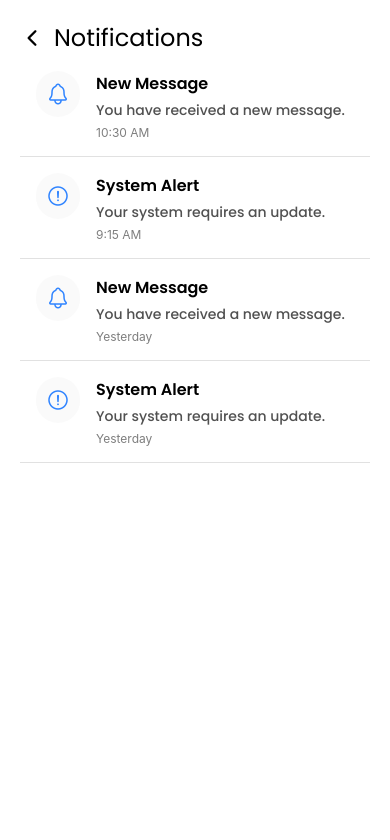
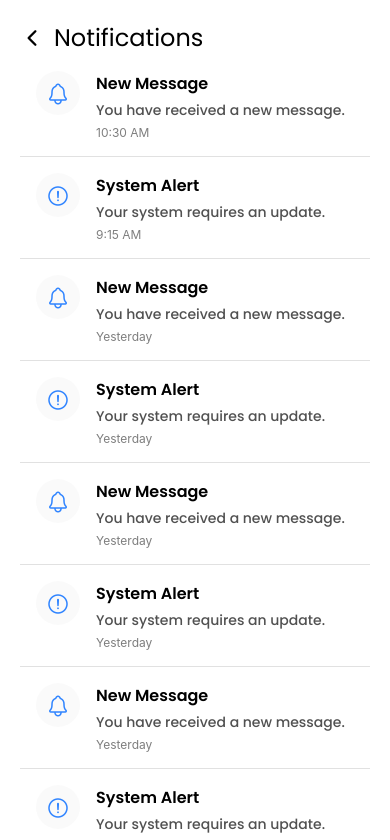
Before and after one commit to kunjladumor/HR-Attendee, a React Native app: screen /Notifications in a window 390 px wide. Shown: the top 840 px of the page. Built offline with nearby package versions, Linux system fonts and the light colour scheme.

Commit message:
feat: Improve NotificationScreen layout and scroll functionality

```diff
--- a/components/NotificationCard.js
+++ b/components/NotificationCard.js
@@ -6,7 +6,7 @@ import colors from "../styles/ColorStyles"; // Adjust the import based on your p
 const NotificationCard = ({ icon, title, content, time }) => {
   return (
     <View style={styles.card}>
-      <View style={styles.iconContainer}>
+      <View style={icon ? styles.iconContainer : { width: 60 }}>
         <Ionicons
           name={icon}
           size={24}
@@ -34,6 +34,8 @@ const styles = StyleSheet.create({
     marginRight: 16,
     backgroundColor: `${colors.neutral30}1A`,
     padding: 10,
+    width: 44,
+    height: 44,
     borderRadius: 25,
     alignSelf: "flex-start",
   },
--- a/screens/NotificationScreen.js
+++ b/screens/NotificationScreen.js
@@ -1,5 +1,5 @@
 import React from "react";
-import { View, FlatList, StyleSheet } from "react-native";
+import { View, ScrollView, StyleSheet } from "react-native";
 import NotificationCard from "../components/NotificationCard"; // Adjust the import based on your project structure
 import CustomText from "../components/CustomText"; // Adjust the import based on your project structure
 import { CommonStyles, statusBarHeight } from "../styles/style"; // Adjust the import based on your project structure
@@ -35,19 +35,53 @@ const notifications = [
     content: "Your system requires an update.",
     time: "Yesterday",
   },
+  {
+    id: "5",
+    icon: "notifications-outline",
+    title: "New Message",
+    content: "You have received a new message.",
+    time: "Yesterday",
+  },
+  {
+    id: "6",
+    icon: "alert-circle-outline",
+    title: "System Alert",
+    content: "Your system requires an update.",
+    time: "Yesterday",
+  },
+  {
+    id: "7",
+    icon: "notifications-outline",
+    title: "New Message",
+    content: "You have received a new message.",
+    time: "Yesterday",
+  },
+  {
+    id: "8",
+    icon: "alert-circle-outline",
+    title: "System Alert",
+    content: "Your system requires an update.",
+    time: "Yesterday",
+  },
+  {
+    id: "9",
+    icon: "notifications-outline",
+    title: "New Message",
+    content: "You have received a new message.",
+    time: "Yesterday",
+  },
+  {
+    id: "10",
+    icon: "alert-circle-outline",
+    title: "System Alert",
+    content: "Your system requires an update.",
+    time: "Yesterday",
+  },
 ];
 
 const NotificationScreen = ({ navigation }) => {
-  const renderItem = ({ item }) => (
-    <NotificationCard
-      icon={item.icon}
-      title={item.title}
-      content={item.content}
-      time={item.time}
-    />
-  );
-
   return (
+    <ScrollView contentContainerStyle={styles.scrollViewContent}>
       <View style={styles.container}>
         <View style={CommonStyles.header}>
           <Ionicons
@@ -57,13 +91,17 @@ const NotificationScreen = ({ navigation }) => {
           />
           <CustomText style={{ fontSize: 24 }}>Notifications</CustomText>
         </View>
-      <FlatList
-        data={notifications}
-        renderItem={renderItem}
-        keyExtractor={(item) => item.id}
-        contentContainerStyle={styles.listContent}
+        {notifications.map((notification) => (
+          <NotificationCard
+            key={notification.id}
+            icon={notification.icon}
+            title={notification.title}
+            content={notification.content}
+            time={notification.time}
           />
+        ))}
       </View>
+    </ScrollView>
   );
 };
 
@@ -74,7 +112,7 @@ const styles = StyleSheet.create({
     padding: 20,
     paddingTop: statusBarHeight + 20,
   },
-  listContent: {
+  scrollViewContent: {
     paddingBottom: 20,
   },
 });
--- a/styles/style.js
+++ b/styles/style.js
@@ -39,14 +39,12 @@ export const CommonStyles = StyleSheet.create({
     justifyContent: "space-between",
     alignItems: "center",
   },
-
   content: {
     gap: 10,
     padding: 20,
     paddingTop: statusBarHeight + 20,
     paddingBottom: 90,
   },
-
   shadow: {
     shadowColor: "#7F5DF0",
     shadowOffset: {
```
Lines whose indentation alone changed are shown as unchanged.
